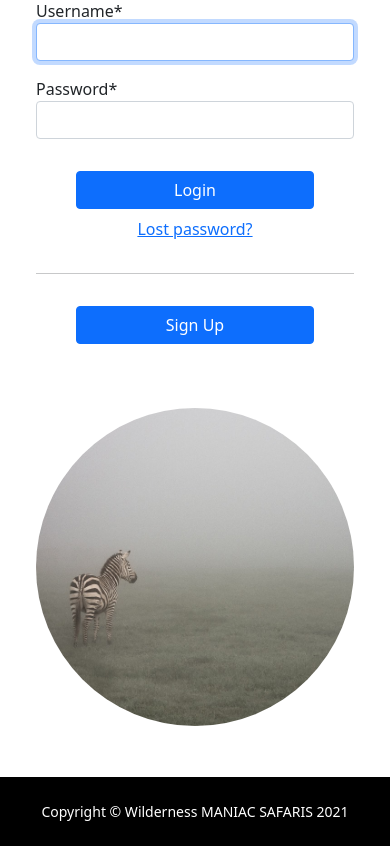
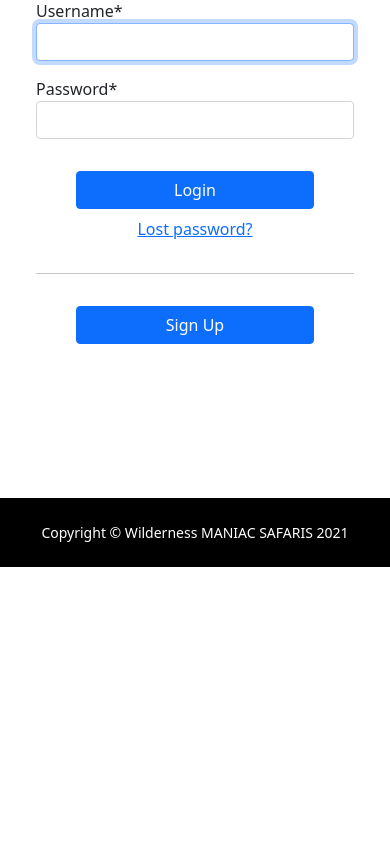
Before and after one commit to jvida/safari, a Django app: page /accounts/login/ in a window 390 px wide. Shown: the part 277-1123 px from the top of the page. After the commit the page ends 844 px from the top, so only its background shows below. Run offline with Django 3.2, Linux system fonts and the light colour scheme; some libraries are stand-ins or nearby versions.

Commit message:
Login screen adjustment.

```diff
--- a/templates/registration/login.html
+++ b/templates/registration/login.html
@@ -12,7 +12,12 @@
 
   <div class="container">
     <div class="row justify-content-evenly py-4">
-      <div class="col-lg-4 order-lg-2 align-self-center">
+      <div class="col-sm-8 col-md-8 col-lg-6 d-none d-sm-block align-self-center">
+        <div class="px-0 pb-4 px-md-3">
+          <img class="img-fluid rounded-circle" src={% static 'img/login-zebra.jpg' %} alt="">
+        </div>
+      </div>
+      <div class="col-sm-8 col-md-8 col-lg-4 order-lg-2 align-self-center">
         <div class="px-0 pb-5 px-md-3">
           <form id="form-container" method="post" action="{% url 'login' %}">
             {% csrf_token %}
@@ -29,11 +34,6 @@
           </form>
         </div>
       </div>
-      <div class="col-md-10 col-lg-6 align-self-center">
-        <div class="px-0 pb-4 px-md-3">
-          <img class="img-fluid rounded-circle" src={% static 'img/login-zebra.jpg' %} alt="">
-        </div>
-      </div>
     </div>
   </div>
 {% endblock %}
```
